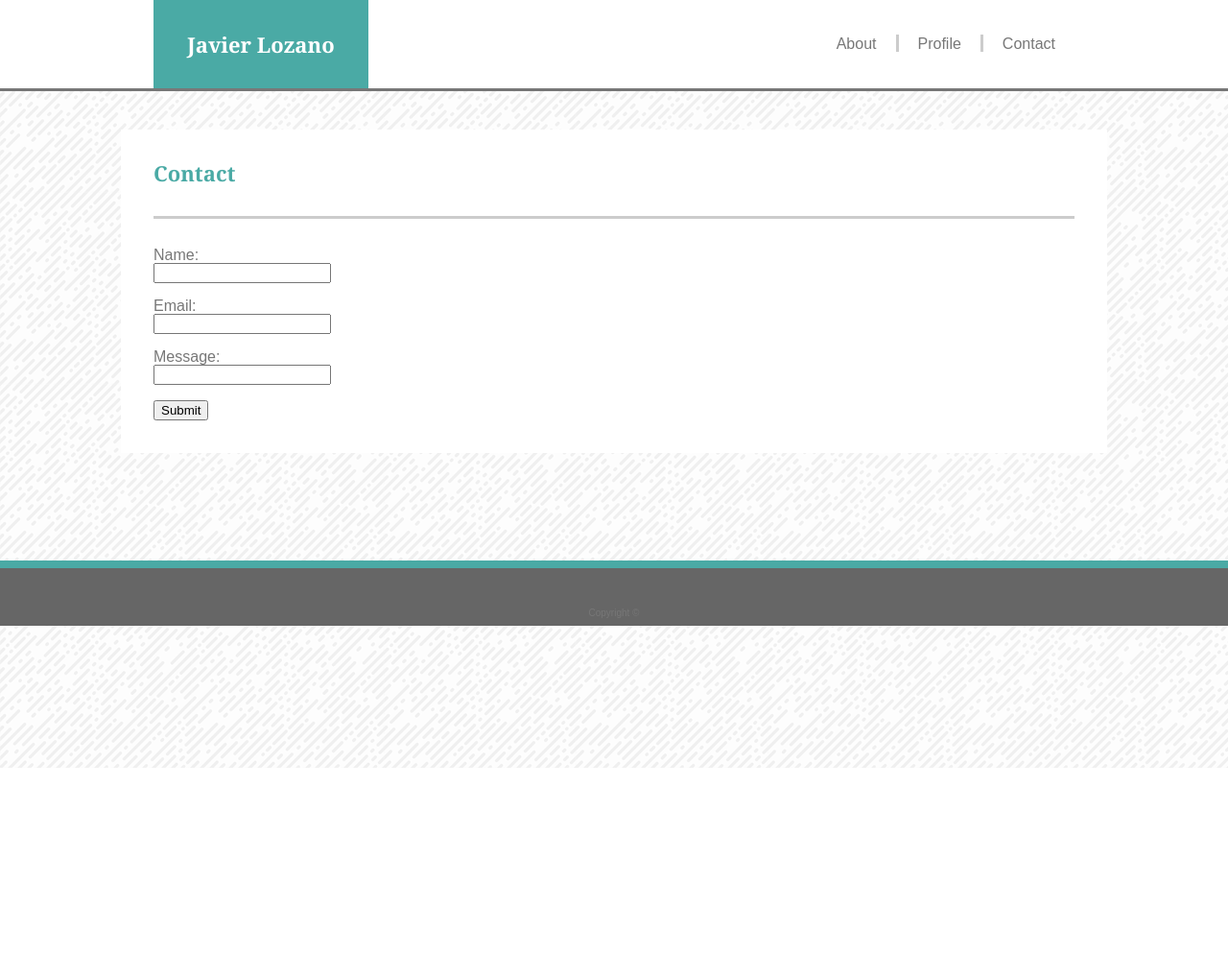
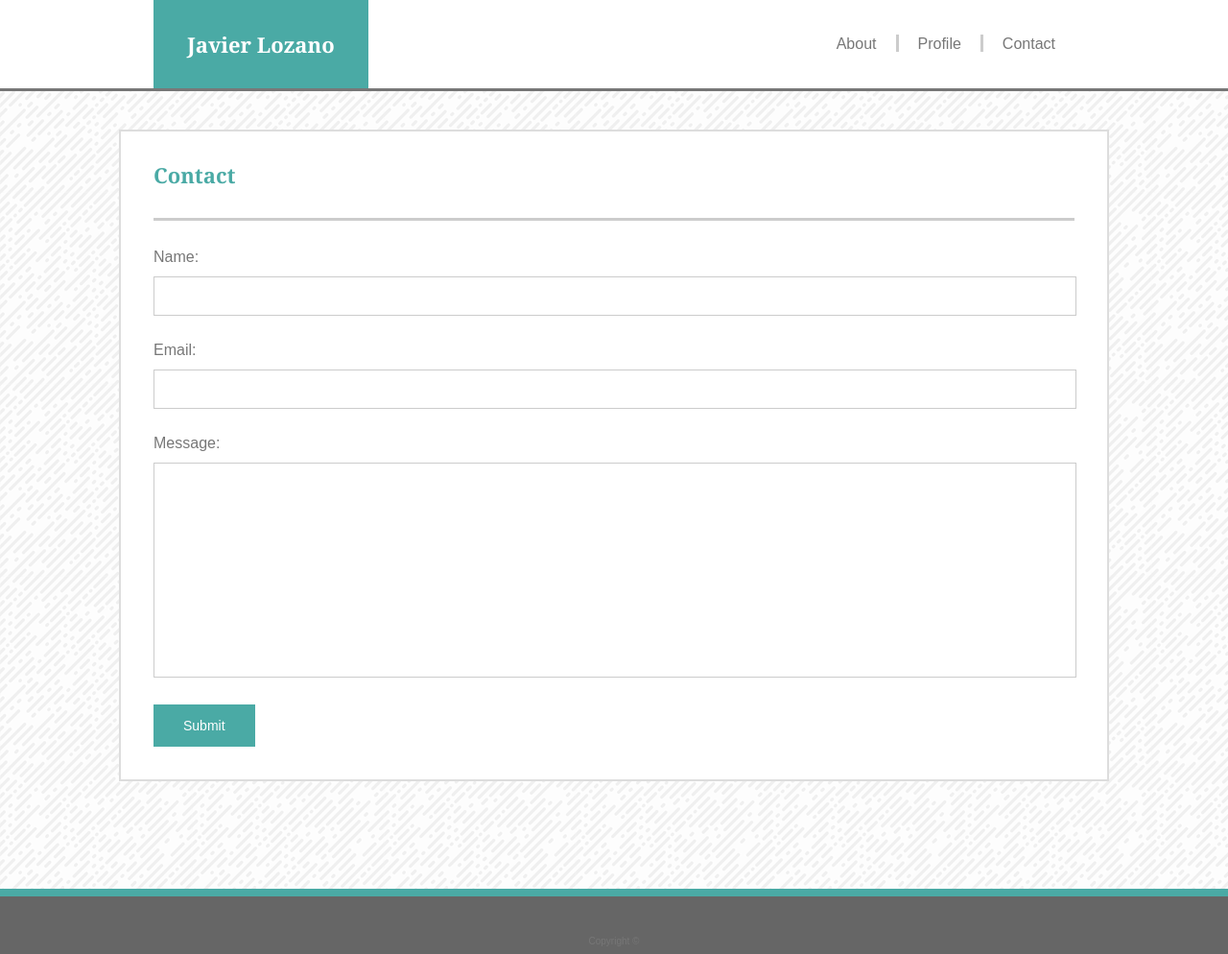
Before and after one commit to avilano/Basic-Portfolio, a plain HTML site: page contact.html in a window 1280 px wide. Shown: the whole page at 96% size. Before the commit the page ends 800 px from the top, so only its background shows below. Drawn offline with Linux system fonts and the light colour scheme.

Commit message:
Added links, sticky footer, finished contact page

```diff
--- a/assets/css/style.css
+++ b/assets/css/style.css
@@ -1,8 +1,19 @@
+html{
+    height: 100%;
+    margin: 0;
+}
+
 body{
     background-image: url(../images/funky-lines.png);
     background-repeat: repeat;
     color: #777777;
     font-family: 'Arial', 'Helvetica Neue', Helvetica, sans-serif;
+    height: 100%;
+}
+
+.wrapper{
+    min-height: 100%;
+    margin-bottom: -68px;
 }
 
 .clearfix::after{
@@ -47,7 +58,19 @@ header{
     height: 14px;
     margin-bottom: 38px;
     margin-top: 36px;
+}
 
+.top a:link{
+    color: #777777;
+}
+.top a:visited{
+    color: #777777;
+}
+.top a:hover{
+    color: #cccccc;
+}
+.top a:active{
+    color: #666666;
 }
 
 .HeaderProfile{
@@ -59,8 +82,7 @@ header{
 
 .main{
     background-color: #ffffff;
-    border-color: #dddddd;
-    border-width: 2px;
+    border: solid 2px #dddddd;
     width: 960px;
     margin: 0 auto 112px auto;
     padding: 34px;
@@ -85,6 +107,36 @@ h2{
 p{
     padding-bottom: 20px;
     line-height: 2;
+}
+
+form{
+    width: 100%;
+}
+
+input[type=text]{
+    width: 100%;
+    max-width: 936px;
+    padding: 12px;
+    border: solid 1px #cccccc;
+    margin: 12px 12px 12px 0;
+}
+
+.inputMessage{
+    height: 198px;
+}
+
+input[type=submit]{
+    font-size: 14px;
+    padding: 13px 30px;
+    color: #ffffff;
+    background-color: #4aaaa5;
+    border: solid 1px #4aaaa5;
+}
+
+input[type=submit]:hover{
+    background-color: #ffffff;
+    color: #4aaaa5;
+    border: solid 1px #4aaaa5;
 }
 
 
@@ -123,6 +175,10 @@ p{
     font-family: Georgia, 'Times New Roman', Times, serif;
 }
 
+.push{
+    height: 68px;
+}
+
 footer{
     background-color: #666666;
     border-top: solid;
--- a/contact.html
+++ b/contact.html
@@ -12,13 +12,14 @@
 </head>
 
 <body>
+    <div class="wrapper">
         <!-- Section for page header -->
         <section class="top clearfix">
             <div class="HeaderMargin">
                 <header>Javier Lozano</header>
-            <h5>Contact</h5>
-            <h5 class="HeaderProfile">Profile</h5>
-            <h5>About</h5>
+                <a href src="contact.html"><h5>Contact</h5></a>
+                <a href src="profile.html"><h5 class="HeaderProfile">Profile</h5></a>
+                <a href src="index.html"><h5>About</h5></a>
             </div>
         </section>
 
@@ -39,12 +40,14 @@
                 <br> <br>
                 Message:
                 <br>
-            <input type="text">
+                <input class="inputMessage" type="text">
                 <br> <br>
                 <input type="submit" value="Submit">
             </form>
         </section>
-
+        <div class="push">
+        </div>
+    </div>
     <!-- Footer for copyright info -->
         <footer>Copyright &copy;</footer>
 
```
Also changed, not shown: index.html (+8 -6 lines), portfolio.html (+19 -3 lines). Lines whose indentation alone changed are shown as unchanged.
